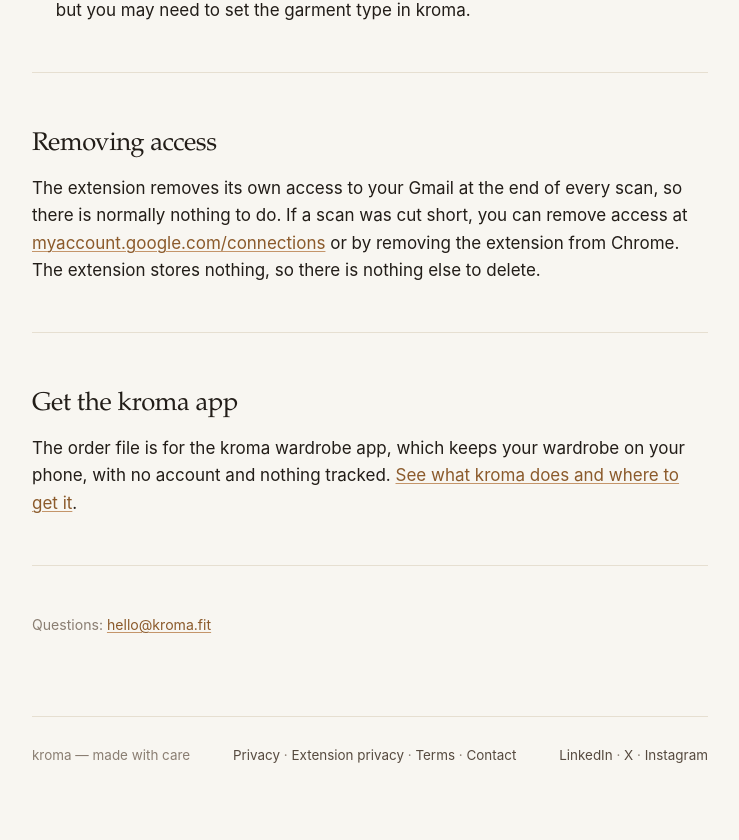
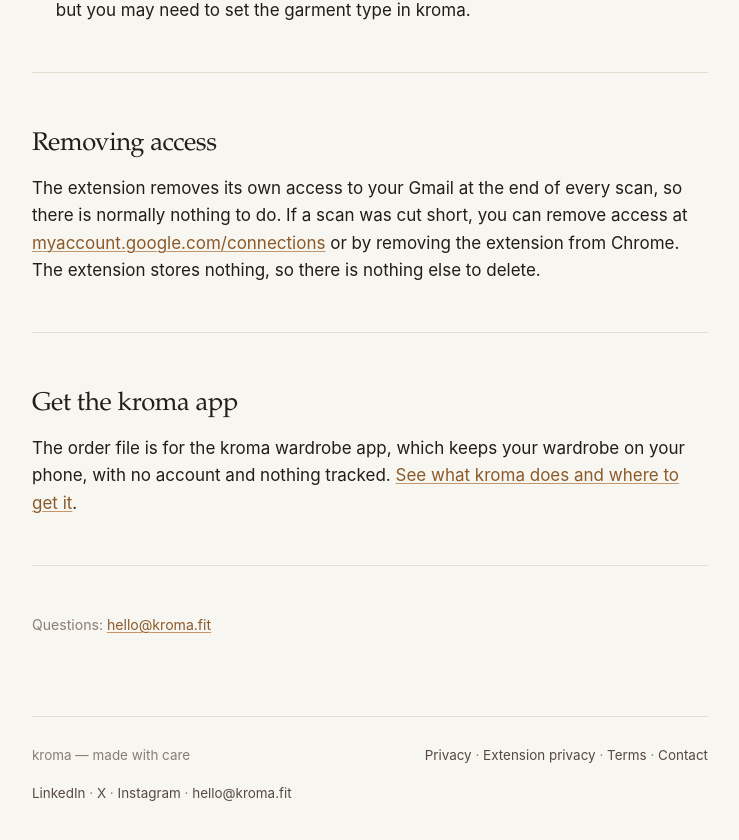
Before and after one commit to pompmmxix/kroma-site, a Jekyll site: the page built from order-extension.html, in a window 1280 px wide and 900 px high, scrolled down 2861 px. Shown: the top 840 px of the window, without its empty margins (270-1009 px from the left). Built offline with Jekyll 4.4.1, drawn with Linux system fonts in a browser that asks for light colours.

Commit message:
Match the site's new footer on the extension pages
Main gained a hello@kroma.fit link in every footer (#7) after these
pages were written from the older footer.

Co-Authored-By: Claude Fable 5.2 <noreply@anthropic.com>
Claude-Session: https://claude.ai/code/session_0185LauMnycGBiHh6KsAvoZd

```diff
--- a/order-extension-privacy.html
+++ b/order-extension-privacy.html
@@ -181,7 +181,7 @@ permalink: /order-extension/privacy/
     <span class="social">
       <a href="https://www.linkedin.com/company/kroma-fit/" rel="me noopener" target="_blank" aria-label="kroma on LinkedIn">LinkedIn</a> &middot;
       <a href="https://x.com/kromafit" rel="me noopener" target="_blank" aria-label="kroma on X">X</a> &middot;
-      <a href="https://www.instagram.com/kroma.fit.app" rel="me noopener" target="_blank" aria-label="kroma on Instagram">Instagram</a>
+      <a href="https://www.instagram.com/kroma.fit.app" rel="me noopener" target="_blank" aria-label="kroma on Instagram">Instagram</a> &middot; <a href="mailto:hello@kroma.fit">hello@kroma.fit</a>
     </span>
   </footer>
 
--- a/order-extension.html
+++ b/order-extension.html
@@ -178,7 +178,7 @@ a.oe-item.off .oe-text, a.oe-item.off img { opacity: 0.6; }
     <span class="social">
       <a href="https://www.linkedin.com/company/kroma-fit/" rel="me noopener" target="_blank" aria-label="kroma on LinkedIn">LinkedIn</a> &middot;
       <a href="https://x.com/kromafit" rel="me noopener" target="_blank" aria-label="kroma on X">X</a> &middot;
-      <a href="https://www.instagram.com/kroma.fit.app" rel="me noopener" target="_blank" aria-label="kroma on Instagram">Instagram</a>
+      <a href="https://www.instagram.com/kroma.fit.app" rel="me noopener" target="_blank" aria-label="kroma on Instagram">Instagram</a> &middot; <a href="mailto:hello@kroma.fit">hello@kroma.fit</a>
     </span>
   </footer>
 
```
